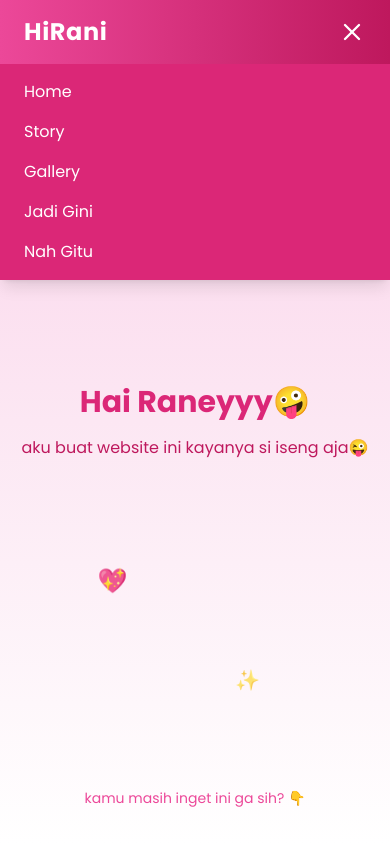
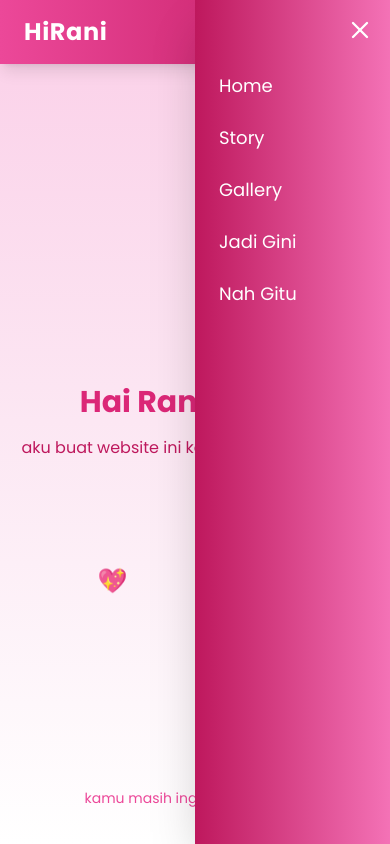
Before and after one commit to septianadip17/serani, a React (Vite) app: page / in a window 390 px wide. Both pictures are taken after a click on the button 352 px from the left and 32 px from the top of the page. Shown: the top 844 px of the page. Built offline with nearby package versions, Linux system fonts and the light colour scheme.

Commit message:
Refactor Navbar component to use dynamic menu items and add animated mobile menu with slide-in effects

```diff
--- a/src/components/Navbar.jsx
+++ b/src/components/Navbar.jsx
@@ -1,8 +1,17 @@
 import { useState } from "react";
 import { Menu, X } from "lucide-react";
+import { motion, AnimatePresence } from "framer-motion";
 
 export default function Navbar() {
   const [isOpen, setIsOpen] = useState(false);
+
+  const menuItems = [
+    { id: "home", label: "Home" },
+    { id: "story", label: "Story" },
+    { id: "gallery", label: "Gallery" },
+    { id: "jadigini", label: "Jadi Gini" },
+    { id: "nahgitu", label: "Nah Gitu" },
+  ];
 
   const handleScroll = (id) => {
     const el = document.getElementById(id);
@@ -12,6 +21,17 @@ export default function Navbar() {
     }
   };
 
+  const NavLink = ({ id, label, isMobile }) => (
+    <button
+      onClick={() => handleScroll(id)}
+      className={`hover:text-pink-200 transition ${
+        isMobile ? "block w-full text-left text-lg" : ""
+      }`}
+    >
+      {label}
+    </button>
+  );
+
   return (
     <nav className="fixed top-0 left-0 w-full bg-gradient-to-r from-pink-500 to-pink-700 text-white shadow-lg z-50">
       <div className="max-w-6xl mx-auto flex items-center justify-between px-6 py-4">
@@ -20,36 +40,9 @@ export default function Navbar() {
 
         {/* Menu desktop */}
         <div className="hidden md:flex gap-8 text-lg">
-          <button
-            onClick={() => handleScroll("home")}
-            className="hover:text-pink-200 transition"
-          >
-            Home
-          </button>
-          <button
-            onClick={() => handleScroll("story")}
-            className="hover:text-pink-200 transition"
-          >
-            Story
-          </button>
-          <button
-            onClick={() => handleScroll("gallery")}
-            className="hover:text-pink-200 transition"
-          >
-            Gallery
-          </button>
-          <button
-            onClick={() => handleScroll("jadigini")}
-            className="hover:text-pink-200 transition"
-          >
-            Jadi Gini
-          </button>
-          <button
-            onClick={() => handleScroll("nahgitu")}
-            className="hover:text-pink-200 transition"
-          >
-            Nah Gitu
-          </button>
+          {menuItems.map((item) => (
+            <NavLink key={item.id} {...item} />
+          ))}
         </div>
 
         {/* Mobile button */}
@@ -61,41 +54,54 @@ export default function Navbar() {
         </button>
       </div>
 
-      {/* Mobile menu */}
+      {/* Mobile menu (slide from right) */}
+      <AnimatePresence>
         {isOpen && (
-        <div className="md:hidden bg-pink-600 px-6 py-4 space-y-4">
+          <motion.div
+            key="mobileMenu"
+            initial={{ x: "100%" }}
+            animate={{ x: 0 }}
+            exit={{ x: "100%" }}
+            transition={{ type: "spring", stiffness: 80, damping: 20 }}
+            className="fixed top-0 right-0 h-full w-2/4  bg-gradient-to-r from-pink-700 to-pink-400 shadow-2xl p-6 md:hidden z-40"
+          >
+            {/* Close button inside */}
             <button
-            onClick={() => handleScroll("home")}
-            className="block hover:text-pink-200 transition"
+              onClick={() => setIsOpen(false)}
+              className="absolute top-4 right-4 text-white"
             >
-            Home
+              <X size={28} />
             </button>
-          <button
-            onClick={() => handleScroll("story")}
-            className="block hover:text-pink-200 transition"
+
+            {/* Menu items with slight slide-down animation */}
+            <motion.div
+              initial="hidden"
+              animate="visible"
+              variants={{
+                hidden: { opacity: 0, y: -20 },
+                visible: {
+                  opacity: 1,
+                  y: 0,
+                  transition: { staggerChildren: 0.1 },
+                },
+              }}
+              className="mt-12 space-y-6"
             >
-            Story
-          </button>
-          <button
-            onClick={() => handleScroll("gallery")}
-            className="block hover:text-pink-200 transition"
+              {menuItems.map((item) => (
+                <motion.div
+                  key={item.id}
+                  variants={{
+                    hidden: { opacity: 0, y: -20 },
+                    visible: { opacity: 1, y: 0 },
+                  }}
                 >
-            Gallery
-          </button>
-          <button
-            onClick={() => handleScroll("jadigini")}
-            className="block hover:text-pink-200 transition"
-          >
-            Jadi Gini
-          </button>
-          <button
-            onClick={() => handleScroll("nahgitu")}
-            className="block hover:text-pink-200 transition"
-          >
-            Nah Gitu
-          </button>
-        </div>
+                  <NavLink {...item} isMobile />
+                </motion.div>
+              ))}
+            </motion.div>
+          </motion.div>
         )}
+      </AnimatePresence>
     </nav>
   );
 }
```
Lines whose indentation alone changed are shown as unchanged.
